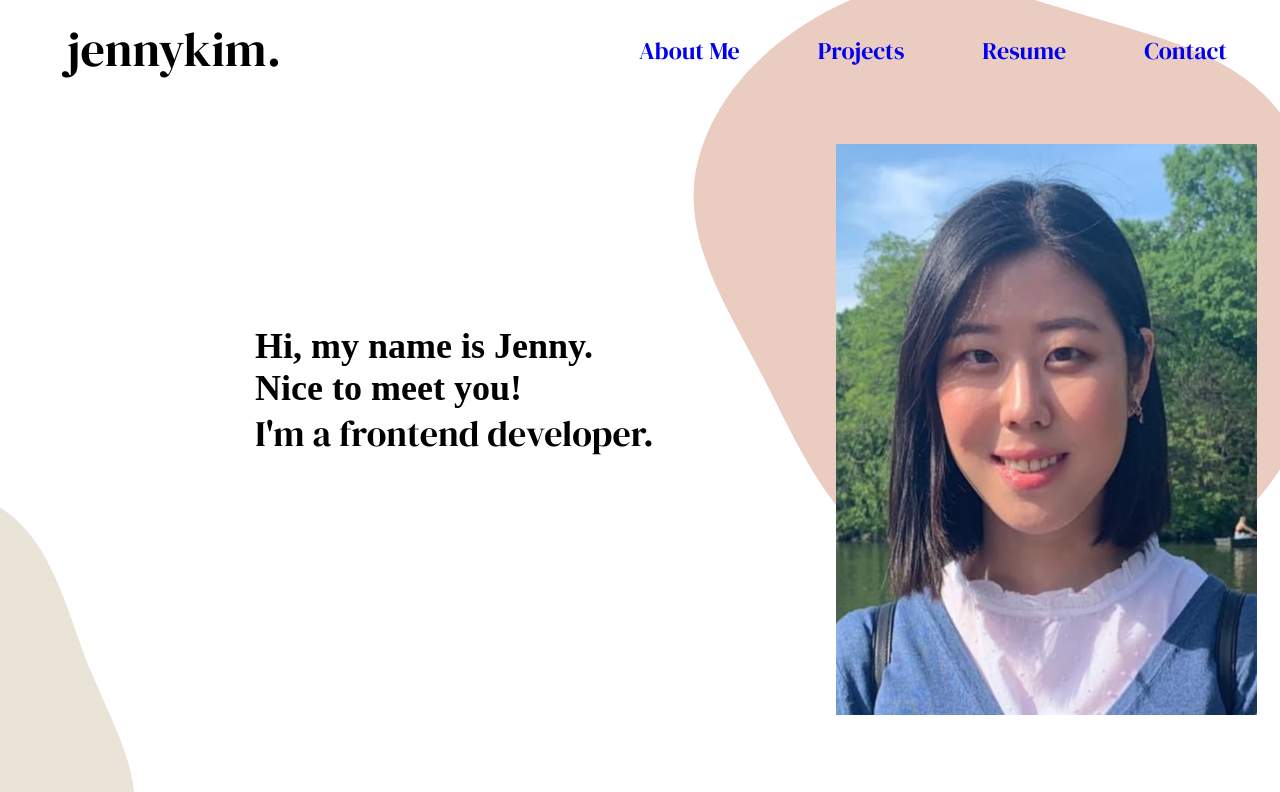
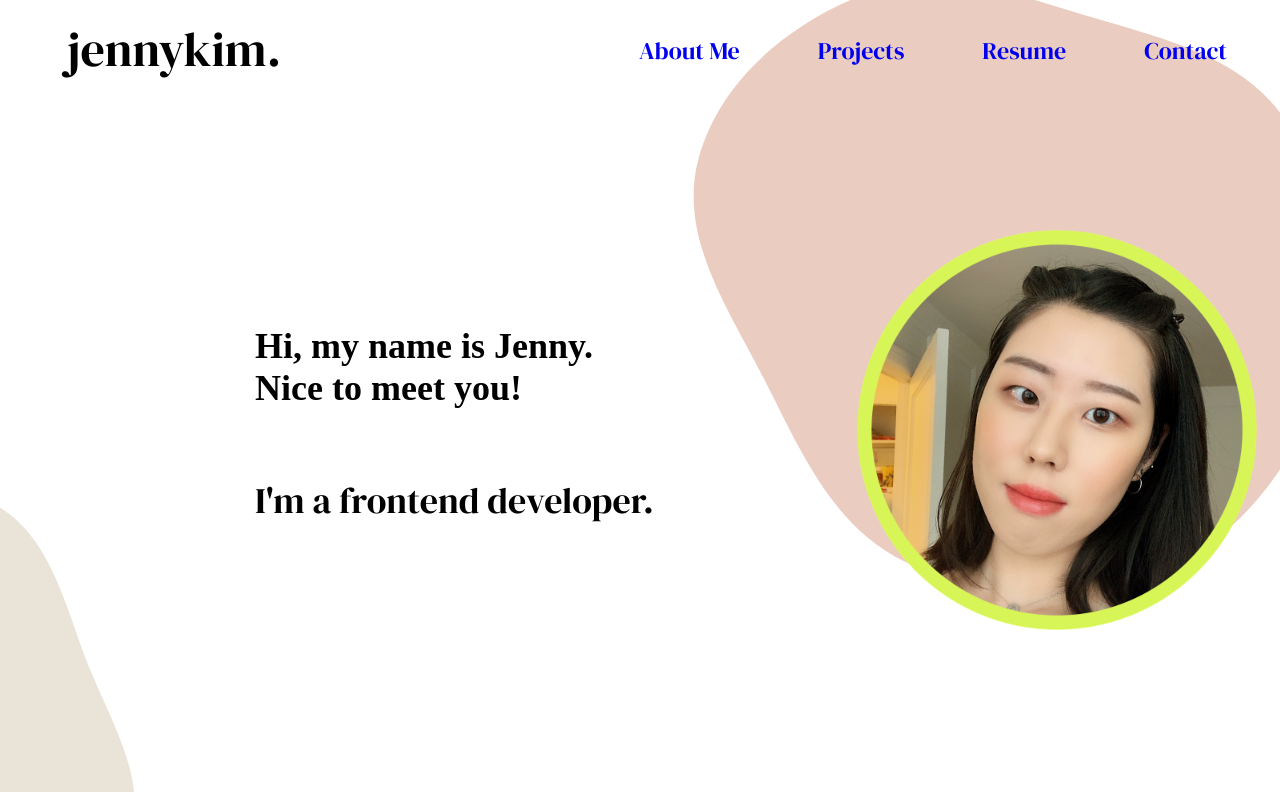
Before and after one commit to kim-jenny5/my-portfolio-site, a React (Create React App) app: page / in a window 1280 px wide. Shown: the top 792 px of the page. Built offline with nearby package versions, Linux system fonts and the light colour scheme; a web font is replaced by a local one.

Commit message:
changed out picture

```diff
--- a/public/style.css
+++ b/public/style.css
@@ -216,10 +216,12 @@ background: url(IMG_0858.jpg); */
 	top: 11.313rem;
 }
 
-.introduction .title {
+.introduction .text-container .title {
 	font-family: Corben;
 	font-weight: bold;
 	font-size: 36px;
+	width: 33.188rem;
+	height: 9.438rem;
 }
 
 .introduction .subtitle {
@@ -232,18 +234,27 @@ background: url(IMG_0858.jpg); */
 	/* position: absolute;
 width: 421px;
 height: 571.04px; */
-	left: 581px;
+	/* left: 581px; */
+	/* left: 36.313rem; */
 	/* top: 0px; */
+	height: 25rem;
+	width: 25rem;
+	/* margin-left: 4.438em; */
+	margin-top: 5.375rem;
+	right: 0;
 
 	/* Vector */
 
 	position: absolute;
-	width: 421px;
-	height: 571.04px;
+	/* width: 100%; */
+	/* height: 100%; */
 	/* left: 0px; */
-	top: 0px;
+	/* top: 0px; */
 
-	background-image: url(./IMG_0858.JPG);
+	/* background-image: url(./IMG_0858.JPG); */
+	background-image: url(./IMG_1818.PNG);
+	/* background-size: cover; */
+	background-size: 100%;
 	background-position: center;
 	background-repeat: no-repeat;
 }
```
Also changed, not shown: public/IMG_1818.PNG (added).
